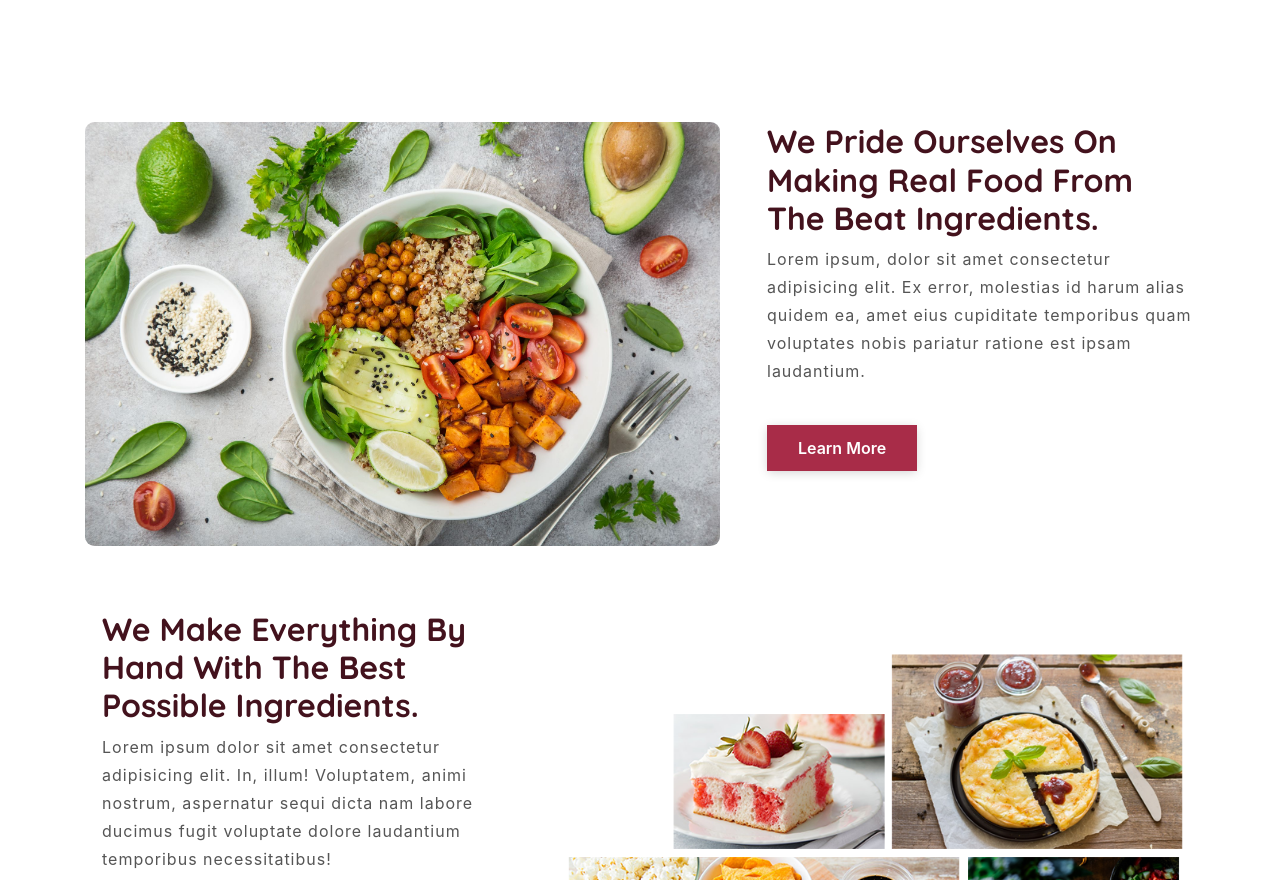
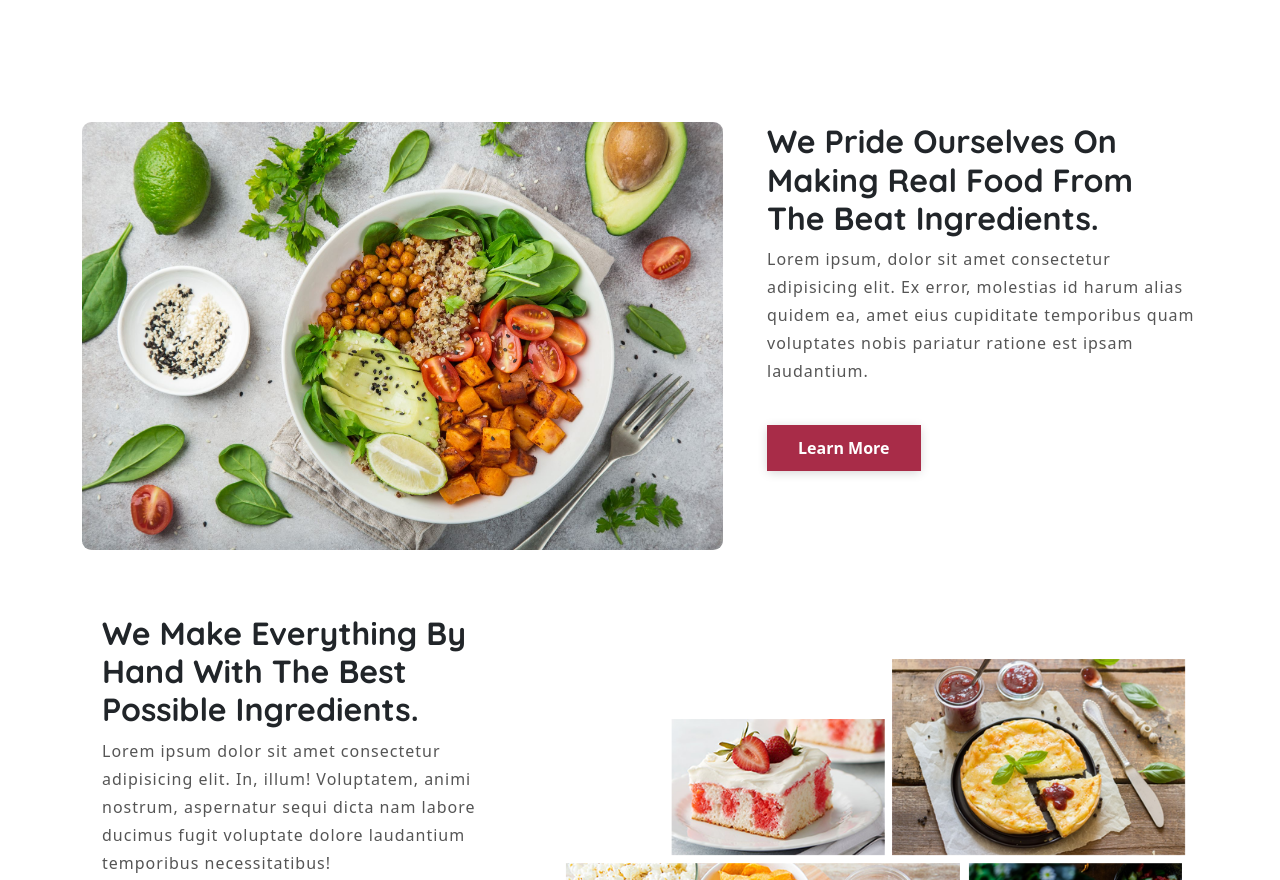
Before and after one commit to NishitJajal/FOODIES, a plain HTML site: page index.html in a window 1280 px wide. Shown: the part 900-1780 px from the top of the page. Drawn offline with nearby package versions, Linux system fonts and the light colour scheme.

Commit message:
Update index.html

```diff
--- a/index.html
+++ b/index.html
@@ -10,11 +10,9 @@
   <link rel="stylesheet" href="./css/style.css">
   <link rel="stylesheet" href="./css/responsive_style.css">
 
-  <!-- Bootstrap --><!-- CSS only -->
-<link href="https://cdn.jsdelivr.net/npm/bootstrap@4.6.0/dist/css/bootstrap.min.css" rel="stylesheet">
-
-<!-- JavaScript Bundle with Popper -->
-<script src="https://cdn.jsdelivr.net/npm/bootstrap@4.6.0/dist/js/bootstrap.bundle.min.js"></script>
+  <!-- Bootstrap -->
+  <link href="https://cdn.jsdelivr.net/npm/bootstrap@5.3.3/dist/css/bootstrap.min.css" rel="stylesheet" integrity="sha384-QWTKZyjpPEjISv5WaRU9OFeRpok6YctnYmDr5pNlyT2bRjXh0JMhjY6hW+ALEwIH" crossorigin="anonymous">
+  <script src="https://cdn.jsdelivr.net/npm/bootstrap@5.3.3/dist/js/bootstrap.bundle.min.js" integrity="sha384-YvpcrYf0tY3lHB60NNkmXc5s9fDVZLESaAA55NDzOxhy9GkcIdslK1eN7N6jIeHz" crossorigin="anonymous"></script>
 
   <link rel="stylesheet" href="https://cdnjs.cloudflare.com/ajax/libs/font-awesome/6.5.2/css/all.min.css"
     integrity="sha512-SnH5WK+bZxgPHs44uWIX+LLJAJ9/2PkPKZ5QiAj6Ta86w+fsb2TkcmfRyVX3pBnMFcV7oQPJkl9QevSCWr3W6A=="
```
